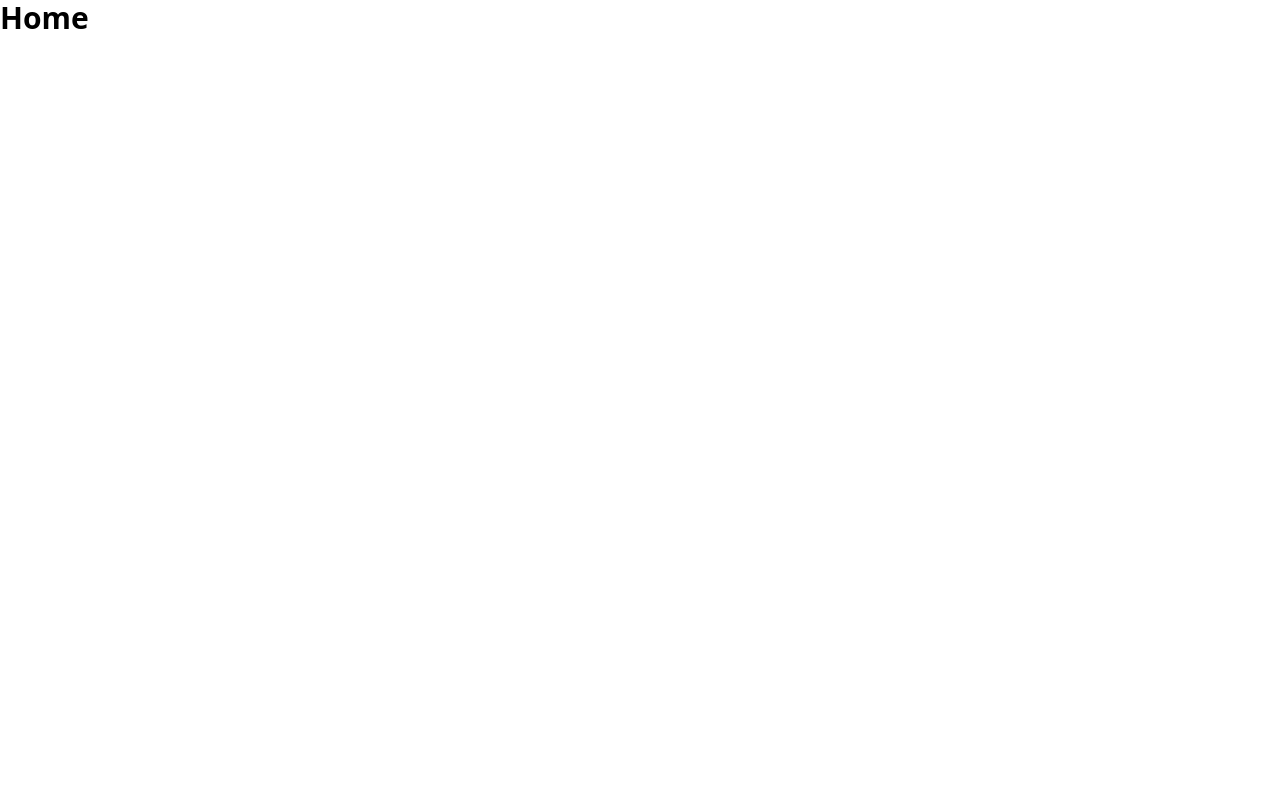
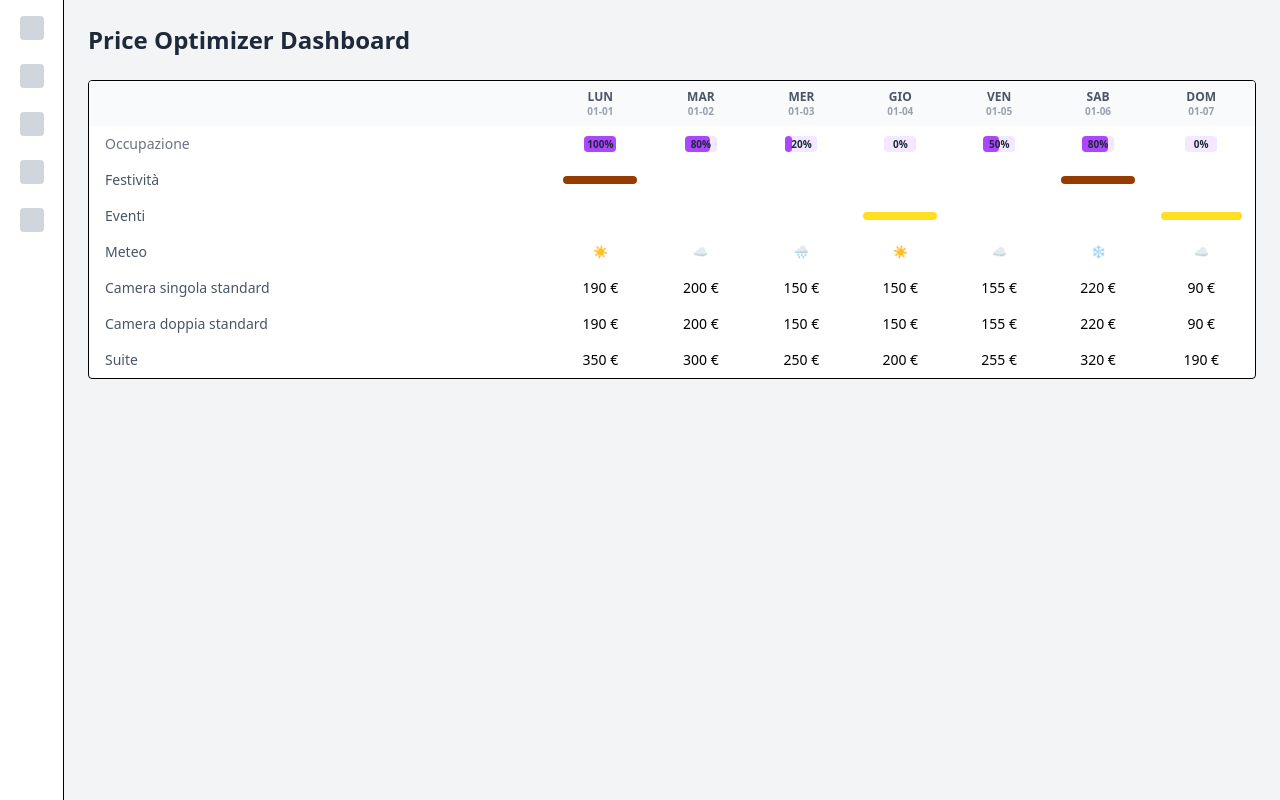
Before and after one commit to andreahaku/price-optimizer-dashboard, a Vue app: page / in a window 1280 px wide. Before the commit this address had no page. Built offline with nearby package versions, Linux system fonts and the light colour scheme; the HTML template or start-up script is replaced by a standard one.

Commit message:
chore: adds initial component for dashboard

```diff
--- a/src/App.vue
+++ b/src/App.vue
@@ -1,9 +1,27 @@
-<script setup lang="ts">
-// import { RouterLink, RouterView } from 'vue-router'
-</script>
+<template>
+  <div class="flex min-h-screen bg-gray-100">
+    <!-- Sidebar -->
+    <aside class="flex w-16 flex-col items-center border-r bg-white py-4">
+      <!-- Icone di navigazione (placeholder) -->
+      <nav class="flex flex-col gap-6 text-gray-400">
+        <div class="h-6 w-6 rounded bg-gray-300"></div>
+        <div class="h-6 w-6 rounded bg-gray-300"></div>
+        <div class="h-6 w-6 rounded bg-gray-300"></div>
+        <div class="h-6 w-6 rounded bg-gray-300"></div>
+        <div class="h-6 w-6 rounded bg-gray-300"></div>
+      </nav>
+    </aside>
 
-<template>
-  <h1 class="text-3xl font-bold">Home</h1>
+    <!-- Main content -->
+    <main class="flex-1 p-6">
+      <div class="mx-auto max-w-7xl">
+        <h1 class="mb-6 text-2xl font-bold text-gray-800">Price Optimizer Dashboard</h1>
+        <DashboardGrid />
+      </div>
+    </main>
+  </div>
 </template>
 
-<style scoped></style>
+<script setup lang="ts">
+import DashboardGrid from "@/components/DashboardGrid.vue";
+</script>
--- /dev/null
+++ b/src/components/DashboardGrid.vue
@@ -0,0 +1,37 @@
+<script setup lang="ts">
+import { useDashboardStore } from "@/stores/useDashboardStore";
+import OccupancyRow from "./OccupancyRow.vue";
+import HolidayRow from "./HolidayRow.vue";
+import EventRow from "./EventRow.vue";
+import WeatherRow from "./WeatherRow.vue";
+import RoomPriceRow from "./RoomPriceRow.vue";
+
+const store = useDashboardStore();
+</script>
+
+<template>
+  <div class="overflow-x-auto rounded border bg-white">
+    <table class="min-w-full text-center">
+      <thead>
+        <tr class="bg-gray-50">
+          <th class="px-4 py-2 text-left"></th>
+          <th
+            v-for="day in store.days"
+            :key="day.date"
+            class="px-2 py-2 text-xs font-semibold text-gray-600"
+          >
+            <div>{{ day.label }}</div>
+            <div class="text-[10px] text-gray-400">{{ day.date.slice(5) }}</div>
+          </th>
+        </tr>
+      </thead>
+      <tbody>
+        <OccupancyRow />
+        <HolidayRow />
+        <EventRow />
+        <WeatherRow />
+        <RoomPriceRow v-for="room in store.rooms" :key="room.type" :room="room" />
+      </tbody>
+    </table>
+  </div>
+</template>
--- /dev/null
+++ b/src/components/EventRow.vue
@@ -0,0 +1,13 @@
+<script setup lang="ts">
+import { useDashboardStore } from "@/stores/useDashboardStore";
+const store = useDashboardStore();
+</script>
+
+<template>
+  <tr>
+    <td class="px-4 py-2 text-left text-sm text-gray-600">Eventi</td>
+    <td v-for="day in store.days" :key="day.date" class="py-1">
+      <div v-if="day.event" class="mx-auto h-2 w-3/4 rounded bg-yellow-300"></div>
+    </td>
+  </tr>
+</template>
--- /dev/null
+++ b/src/components/HolidayRow.vue
@@ -0,0 +1,13 @@
+<script setup lang="ts">
+import { useDashboardStore } from "@/stores/useDashboardStore";
+const store = useDashboardStore();
+</script>
+
+<template>
+  <tr>
+    <td class="px-4 py-2 text-left text-sm text-gray-600">Festività</td>
+    <td v-for="day in store.days" :key="day.date" class="py-1">
+      <div v-if="day.holiday" class="mx-auto h-2 w-3/4 rounded bg-amber-800"></div>
+    </td>
+  </tr>
+</template>
--- /dev/null
+++ b/src/components/OccupancyRow.vue
@@ -0,0 +1,21 @@
+<script setup lang="ts">
+import { useDashboardStore } from "@/stores/useDashboardStore";
+const store = useDashboardStore();
+</script>
+
+<template>
+  <tr class="bg-white">
+    <td class="px-4 py-2 text-left text-sm font-medium text-gray-500">Occupazione</td>
+    <td v-for="day in store.days" :key="day.date" class="py-1">
+      <div class="relative mx-auto h-4 w-8 rounded bg-purple-100">
+        <div
+          class="absolute top-0 left-0 h-full rounded bg-purple-500"
+          :style="{ width: day.occupancy + '%' }"
+        ></div>
+        <div class="absolute inset-0 text-[10px] leading-4 font-bold text-gray-800">
+          {{ day.occupancy }}%
+        </div>
+      </div>
+    </td>
+  </tr>
+</template>
--- /dev/null
+++ b/src/components/RoomPriceRow.vue
@@ -0,0 +1,10 @@
+<script setup lang="ts">
+defineProps<{ room: { type: string; prices: number[] } }>();
+</script>
+
+<template>
+  <tr>
+    <td class="px-4 py-2 text-left text-sm text-gray-600">{{ room.type }}</td>
+    <td v-for="(price, i) in room.prices" :key="i" class="py-2 text-sm">{{ price }} €</td>
+  </tr>
+</template>
--- /dev/null
+++ b/src/components/WeatherRow.vue
@@ -0,0 +1,28 @@
+<script setup lang="ts">
+import { useDashboardStore } from "@/stores/useDashboardStore";
+const store = useDashboardStore();
+
+function getWeatherEmoji(condition: string) {
+  switch (condition) {
+    case "sunny":
+      return "☀️";
+    case "cloudy":
+      return "☁️";
+    case "rainy":
+      return "🌧️";
+    case "snowy":
+      return "❄️";
+    default:
+      return "❓";
+  }
+}
+</script>
+
+<template>
+  <tr>
+    <td class="px-4 py-2 text-left text-sm text-gray-600">Meteo</td>
+    <td v-for="day in store.days" :key="day.date" class="py-1">
+      <div class="text-[12px]">{{ getWeatherEmoji(day.weather) }}</div>
+    </td>
+  </tr>
+</template>
--- a/src/stores/counter.ts
+++ /dev/null
@@ -1,12 +0,0 @@
-import { ref, computed } from 'vue'
-import { defineStore } from 'pinia'
-
-export const useCounterStore = defineStore('counter', () => {
-  const count = ref(0)
-  const doubleCount = computed(() => count.value * 2)
-  function increment() {
-    count.value++
-  }
-
-  return { count, doubleCount, increment }
-})
--- /dev/null
+++ b/src/stores/useDashboardStore.ts
@@ -0,0 +1,78 @@
+import { defineStore } from "pinia";
+
+export const useDashboardStore = defineStore("dashboard", {
+  state: () => ({
+    days: [
+      {
+        date: "2025-01-01",
+        label: "LUN",
+        occupancy: 100,
+        holiday: true,
+        event: false,
+        weather: "sunny",
+      },
+      {
+        date: "2025-01-02",
+        label: "MAR",
+        occupancy: 80,
+        holiday: false,
+        event: false,
+        weather: "cloudy",
+      },
+      {
+        date: "2025-01-03",
+        label: "MER",
+        occupancy: 20,
+        holiday: false,
+        event: false,
+        weather: "rainy",
+      },
+      {
+        date: "2025-01-04",
+        label: "GIO",
+        occupancy: 0,
+        holiday: false,
+        event: true,
+        weather: "sunny",
+      },
+      {
+        date: "2025-01-05",
+        label: "VEN",
+        occupancy: 50,
+        holiday: false,
+        event: false,
+        weather: "cloudy",
+      },
+      {
+        date: "2025-01-06",
+        label: "SAB",
+        occupancy: 80,
+        holiday: true,
+        event: false,
+        weather: "snowy",
+      },
+      {
+        date: "2025-01-07",
+        label: "DOM",
+        occupancy: 0,
+        holiday: false,
+        event: true,
+        weather: "cloudy",
+      },
+    ],
+    rooms: [
+      {
+        type: "Camera singola standard",
+        prices: [190, 200, 150, 150, 155, 220, 90],
+      },
+      {
+        type: "Camera doppia standard",
+        prices: [190, 200, 150, 150, 155, 220, 90],
+      },
+      {
+        type: "Suite",
+        prices: [350, 300, 250, 200, 255, 320, 190],
+      },
+    ],
+  }),
+});
```
